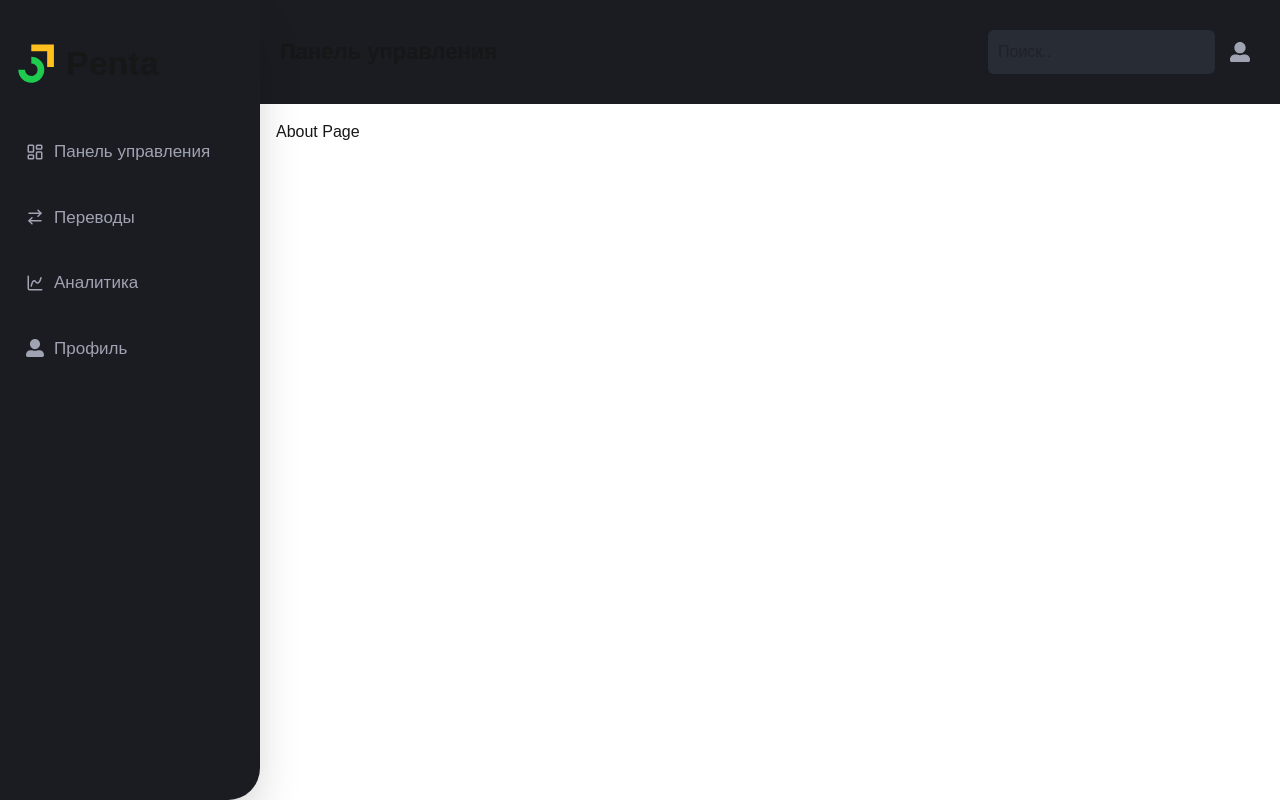
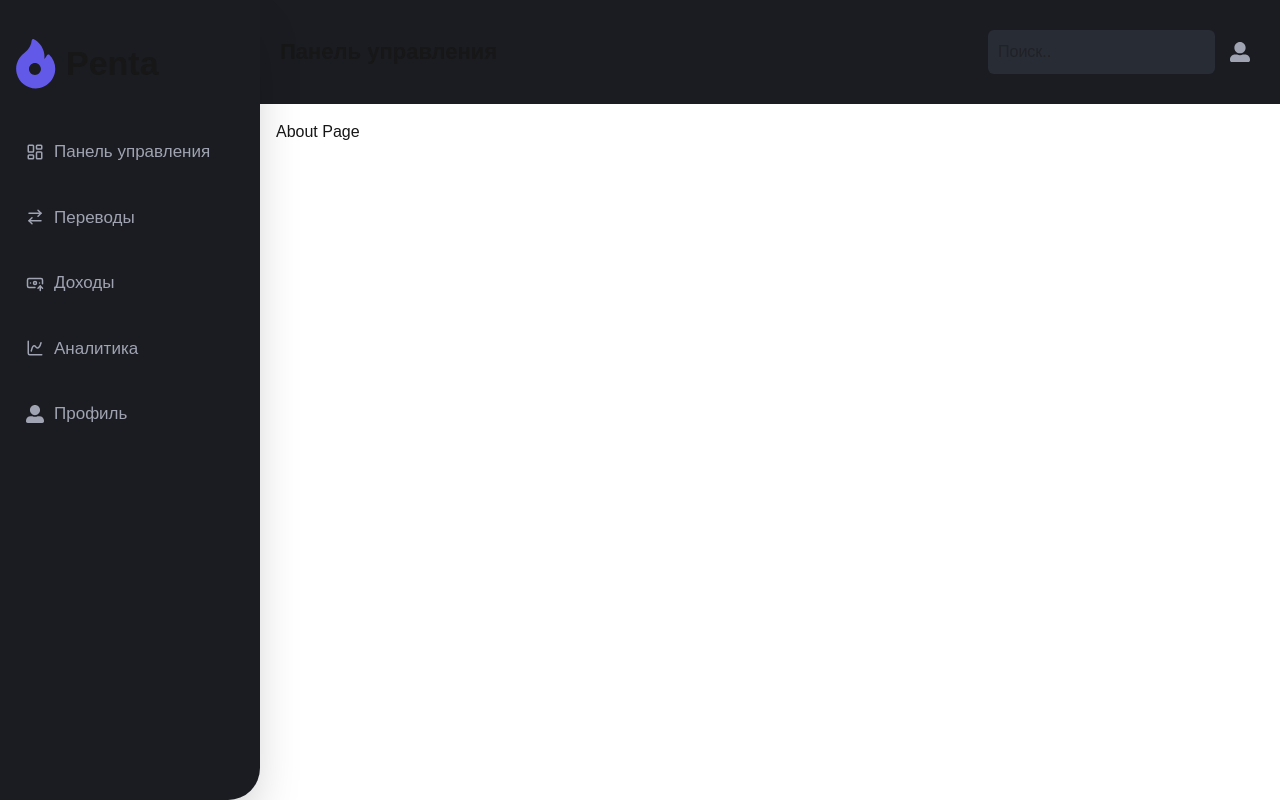
Before and after one commit to normansrgn/finance-tracker, a Next.js app: page /about in a window 1280 px wide. Built offline with nearby package versions, Linux system fonts and the light colour scheme.

Commit message:
add income and change colors

```diff
--- a/src/Components/Header/Header.tsx
+++ b/src/Components/Header/Header.tsx
@@ -59,8 +59,8 @@ export default function Header() {
           <div className="header__user">
             <Link href="/Profile">
               <FaUserAlt
-                className={`cursor-pointer hover:text-[#1FCB4F] ease-in-out duration-300 ${
-                  pathname === "/Profile" ? "text-[#1FCB4F]" : "text-[#A0A3B1]"
+                className={`cursor-pointer hover:text-[#6359E9] ease-in-out duration-300 ${
+                  pathname === "/Profile" ? "text-[#6359E9]" : "text-[#A0A3B1]"
                 }`}
                 size={20}
               />
--- a/src/Components/Sidebar/Sidebar.tsx
+++ b/src/Components/Sidebar/Sidebar.tsx
@@ -1,11 +1,7 @@
 "use client";
 import Link from "next/link";
 import { usePathname } from "next/navigation";
-import {
-  LayoutDashboard,
-  ArrowRightLeft,
-  ChartSpline,
-} from "lucide-react";
+import { LayoutDashboard, ArrowRightLeft, ChartSpline, BanknoteArrowUp } from "lucide-react";
 
 import { FaUserAlt } from "react-icons/fa";
 import type { JSX } from "react";
@@ -28,19 +24,22 @@ export const navLinks: NavLink[] = [
     label: "Переводы",
     icon: <ArrowRightLeft size={18} />,
   },
+   {
+    href: "/Income",
+    label: "Доходы",
+    icon:  <BanknoteArrowUp size={18} />,
+  },
   {
     href: "/Contact",
     label: "Аналитика",
     icon: <ChartSpline size={18} />,
+  },
 
-  },
-   {
+  {
     href: "/Profile",
     label: "Профиль",
     icon: <FaUserAlt size={18} />,
-
   },
-
 ];
 
 export default function Sidebar() {
@@ -52,26 +51,19 @@ export default function Sidebar() {
         <div className="sidebar__logo flex items-center gap-[10px]">
           <svg
             width="40"
-            height="40"
-            viewBox="0 0 27 29"
+            height="50"
+            viewBox="0 0 40 50"
             fill="none"
             xmlns="http://www.w3.org/2000/svg"
-            role="img"
-            aria-label="My Application Logo"
           >
             <path
-              fillRule="evenodd"
-              clipRule="evenodd"
-              d="M21.6016 5.17785H10.0906V0.294373L26.4851 0.294373V16.6889H21.6016V5.17785Z"
-              fill="#FFC01E"
-            />
-            <path
-              fillRule="evenodd"
-              clipRule="evenodd"
-              d="M12.6101 14.8951C11.8643 14.3968 10.9876 14.1309 10.0907 14.1309V9.24741C11.9535 9.24741 13.7744 9.79977 15.3232 10.8346C16.872 11.8695 18.0791 13.3404 18.792 15.0614C19.5048 16.7823 19.6913 18.676 19.3279 20.5029C18.9645 22.3299 18.0675 24.008 16.7504 25.3252C15.4332 26.6423 13.7551 27.5393 11.9281 27.9027C10.1012 28.2661 8.20751 28.0796 6.48657 27.3668C4.76563 26.6539 3.29472 25.4468 2.25984 23.898C1.22496 22.3492 0.672604 20.5283 0.672607 18.6655L5.55609 18.6655C5.55608 19.5624 5.82204 20.4391 6.32031 21.1849C6.81858 21.9306 7.5268 22.5118 8.3554 22.855C9.184 23.1982 10.0958 23.288 10.9754 23.1131C11.855 22.9381 12.663 22.5062 13.2972 21.872C13.9314 21.2379 14.3633 20.4299 14.5383 19.5502C14.7132 18.6706 14.6234 17.7588 14.2802 16.9302C13.937 16.1016 13.3558 15.3934 12.6101 14.8951Z"
-              fill="#1FCB4F"
+              fill-rule="evenodd"
+              clip-rule="evenodd"
+              d="M32.0739 15.418C32.5255 15.3437 32.9869 15.489 33.3158 15.8086C37.1397 19.5268 39.2456 24.5032 39.2456 29.821C39.2456 40.6047 30.4729 49.378 19.6896 49.378C10.7697 49.378 2.98844 43.339 0.766901 34.6924C0.345933 33.0519 0.132507 31.4131 0.132507 29.821C0.132507 26.6958 0.862571 23.6915 2.30245 20.8919C3.71946 18.1396 5.80309 15.7295 8.32832 13.9215C8.34298 13.911 8.35793 13.9008 8.37297 13.8908C8.46604 13.8294 8.56543 13.7567 8.67069 13.6796L8.68149 13.6717C8.69219 13.6639 8.7029 13.6561 8.71361 13.6482C8.75567 13.6174 8.79778 13.5866 8.84013 13.5561C12.8553 10.6829 15.377 6.22884 15.7626 1.33308C15.8006 0.849904 16.0781 0.417941 16.5018 0.182334C16.9254 -0.0531764 17.4385 -0.0609882 17.8691 0.161503C22.8151 2.71788 26.4461 7.27389 27.8309 12.6612C28.252 14.3014 28.4654 15.9402 28.4654 17.5328C28.4654 18.3628 28.4113 19.1905 28.3038 20.0134C29.3824 18.8743 30.2992 17.5857 31.021 16.1836C31.2308 15.776 31.6215 15.492 32.0739 15.418ZM18.9409 35.9114C22.2465 35.9114 24.9262 33.2317 24.9262 29.9261C24.9262 26.6206 22.2465 23.9409 18.9409 23.9409C15.6354 23.9409 12.9557 26.6206 12.9557 29.9261C12.9557 33.2317 15.6354 35.9114 18.9409 35.9114Z"
+              fill="#6359E9"
             />
           </svg>
+
           <h1 className="sidebar__title text-[34px] font-bold">Penta</h1>
         </div>
       </Link>
@@ -87,8 +79,12 @@ export default function Sidebar() {
                   key={link.href}
                   href={link.href}
                   className={`flex p-[10px] rounded-[9px] text-[17px] items-center gap-[10px] ease-in-out duration-300
-                    ${isActive ? "bg-[#282C35] text-[#1FCB4F]" : "text-[#A0A3B1]"}
-                    hover:bg-[#282C35] hover:text-[#1FCB4F]`}
+                    ${
+                      isActive
+                        ? "bg-[#6359E9] text-[white]"
+                        : "text-[#A0A3B1]"
+                    }
+                    hover:bg-[#6359E9] hover:text-[white]`}
                 >
                   {link.icon}
                   {link.label}
--- a/src/app/globals.css
+++ b/src/app/globals.css
@@ -14,7 +14,7 @@
 
 @media (prefers-color-scheme: dark) {
   :root {
-    --background: #282C35;
+    --background: #1D1D41;
     --foreground: #ededed;
   }
 }
```
